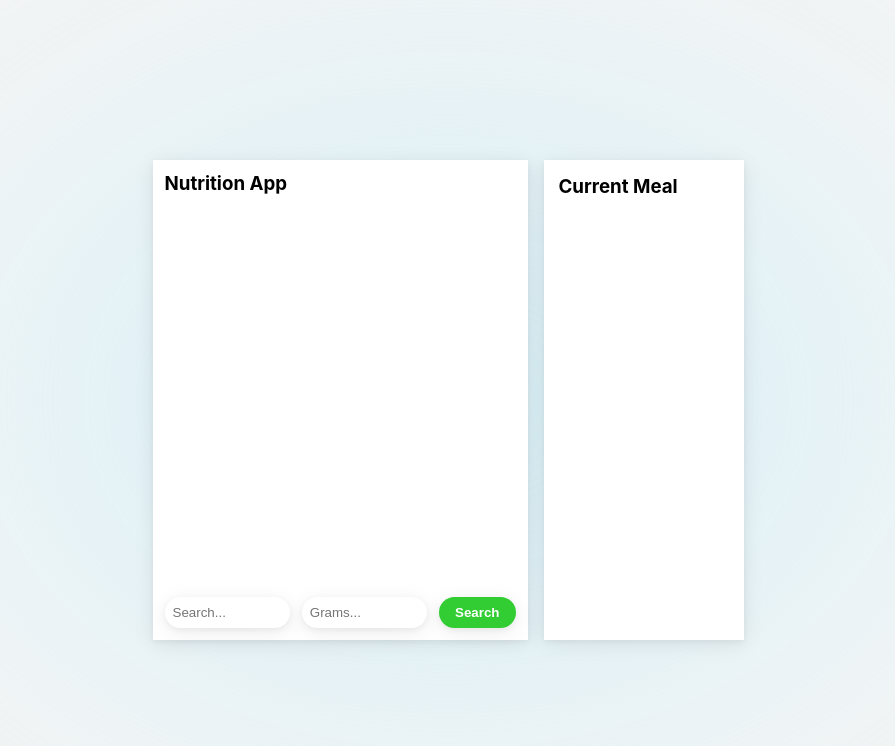
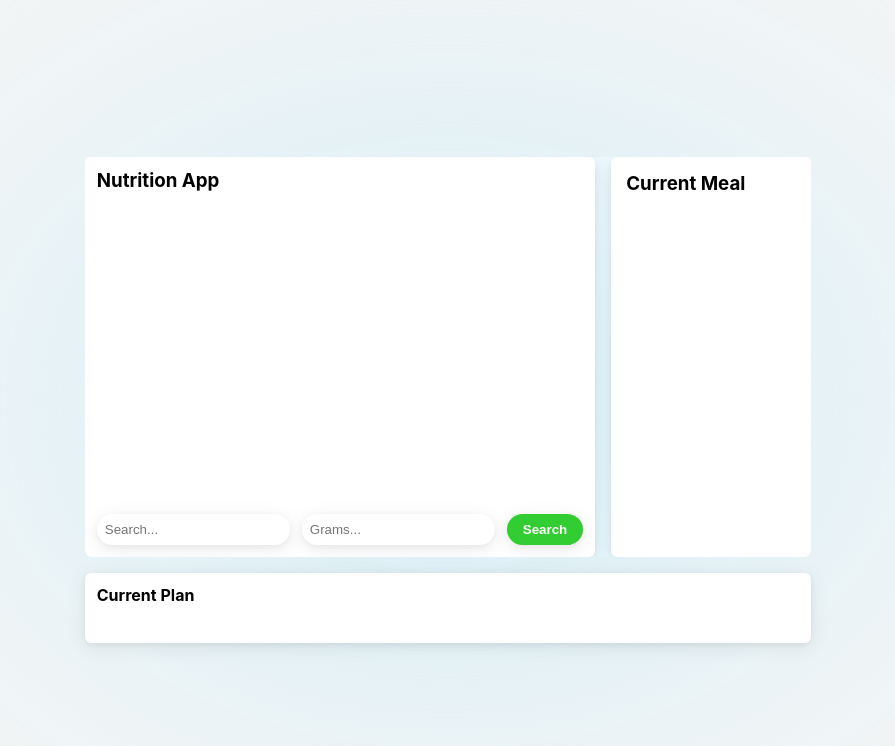
Before and after one commit to PlamenKosharov/react-nutrition-app, a React (Create React App) app: page / in a window 1280 px wide. Shown: the top 746 px of the page, without its empty margins (192-1087 px from the left). Built offline with nearby package versions, Linux system fonts and the light colour scheme.

Commit message:
Added current plan section

```diff
--- a/src/App.js
+++ b/src/App.js
@@ -1,7 +1,8 @@
 import styles from './styles/general.module.css';
 
-import MenuCard from './components/MenuCard/MenuCard';
-import CurrentMealCard from './components/CurrentMealCard/CurrentMealCard';
+import CalculatorCard from './components/CalculatorSection/CalculatorCard';
+import CurrentMealCard from './components/CurrentMealSection/CurrentMealCard';
+import CurrentPlanCard from './components/CurrentPlanSection/CurrentPlanCard';
 import {useState} from "react";
 
 function App() {
@@ -10,8 +11,13 @@ function App() {
 
   return (
     <div className={styles.app}>
-      <MenuCard foodData ={foodData} setFoodData={setFoodData} setMealData={setMealData} />
-      <CurrentMealCard foodData={foodData} setFoodData={setFoodData} mealData={mealData} setMealData={setMealData} />
+      <div style={{display: 'flex', flexDirection: 'column', gap: '16px'}}>
+        <div className={styles.mainContainer}>
+          <CalculatorCard foodData ={foodData} setFoodData={setFoodData} setMealData={setMealData} />
+          <CurrentMealCard foodData={foodData} setFoodData={setFoodData} mealData={mealData} setMealData={setMealData} />
+        </div>
+        <CurrentPlanCard/>
+      </div>
     </div>
   );
 }
--- a/src/components/MenuCard/MenuCard.js
+++ b/src/components/CalculatorSection/CalculatorCard.js
@@ -1,18 +1,18 @@
-import styles from "./MenuCard.module.css"
+import styles from "./CalculatorSection.module.css"
 import cardStyles from "../../styles/card.module.css"
 import buttonStyles from "../../styles/button.module.css"
 
 import SearchBar from "../SearchSection/SearchSection";
 import FoodDataSection from "../FoodDataSection/FoodDataSection";
 
-export default function MenuCard({foodData,setFoodData,setMealData}){
+export default function CalculatorCard({foodData,setFoodData,setMealData}){
 
   function addFood(){
       setMealData(prev => [...prev, foodData]);
   }
 
   return(
-    <div className={`${styles["menuCard"]} ${cardStyles["card"]}`}>
+    <div className={`${styles["calculatorCard"]} ${cardStyles["card"]}`}>
       <h3 className={styles.title}>Nutrition App</h3>
       <FoodDataSection className={styles.foodDataContainer} foodData={foodData}/>
       {foodData &&
--- a/src/components/MenuCard/MenuCard.module.css
+++ b/src/components/CalculatorSection/CalculatorSection.module.css
@@ -1,9 +1,7 @@
-.menuCard {
-    width: 25%;
-    height: 60%;
+.calculatorCard {
     display: flex;
-    min-width: 375px;
-    min-height: 375px;
+    flex-direction: column;
+    height: 400px;
 }
 
 .foodDataContainer{
@@ -14,5 +12,5 @@
     background-color: goldenrod;
     margin-left: auto;
     margin-bottom: 5px;
-    width: 21%;
+    width: 17%;
 }
--- a/src/components/CurrentMealCard/CurrentMealCard.module.css
+++ b/src/components/CurrentMealSection/CurrentMealCard.module.css
@@ -1,6 +1,5 @@
 .currentMealCard {
-    width: 15%;
-    height: 60%;
+    height: 400px;
     min-height: 375px;
     min-width: 200px;
     display: flex;
--- /dev/null
+++ b/src/components/CurrentPlanSection/CurrentPlanCard.js
@@ -0,0 +1,12 @@
+import cardStyles from "../../styles/card.module.css"
+import buttonStyles from "../../styles/button.module.css"
+
+import styles from "./CurrentPlanCard.module.css"
+
+export default function CurrentPlanCard() {
+  return(
+    <div className={`${styles["currentPlanCard"]} ${cardStyles["card"]}`}>
+      <h4 className={styles.title}>Current Plan</h4>
+    </div>
+  )
+}
--- /dev/null
+++ b/src/components/CurrentPlanSection/CurrentPlanCard.module.css
@@ -0,0 +1,8 @@
+.currentPlanCard{
+    display: flex;
+    flex-direction: column;
+    height: 70px;
+}
+
+.title{
+}
--- a/src/components/FoodDataSection/FoodDataSection.module.css
+++ b/src/components/FoodDataSection/FoodDataSection.module.css
@@ -3,6 +3,7 @@
     flex-direction: column;
     justify-content: center;
     align-items: center;
+    margin-top: 15px;
     gap: 5px;
 }
 
@@ -16,7 +17,7 @@
     color: white;
     font-weight: bold;
     position: absolute;
-    top: 45%;
-    right: 58%;
+    top: 42%;
+    right: 57%;
     z-index: 1;
 }
--- a/src/styles/card.module.css
+++ b/src/styles/card.module.css
@@ -1,10 +1,11 @@
 .card{
     background-color: white;
-    z-index: 1;
+    z-index: 0;
 
     display: flex;
     flex-direction: column;
 
     padding: 12px;
     box-shadow: 0 4px 20px rgba(0, 0, 0, 0.08), 0 2px 6px rgba(0, 0, 0, 0.05);
+    border-radius: 6px;
 }
--- a/src/styles/general.module.css
+++ b/src/styles/general.module.css
@@ -1,13 +1,23 @@
 .app{
+    display: flex;
+    justify-content: center;
+    flex-direction: column;
+    align-items: center;
+    height: 100vh;
+    background-color: whitesmoke;
+    overflow: hidden;
+    gap: 16px;
+}
+
+.mainContainer{
     display: flex;
     justify-content: center;
     align-items: center;
     gap: 16px;
-
-    height: 100vh;
-    background-color: whitesmoke;
+    background-color: white;
     overflow: hidden;
 }
+
 
 .app:before{
     content: "";
```
Also changed, not shown: src/components/CurrentMealSection/CurrentMealCard.js (renamed from src/components/CurrentMealCard/CurrentMealCard.js).
